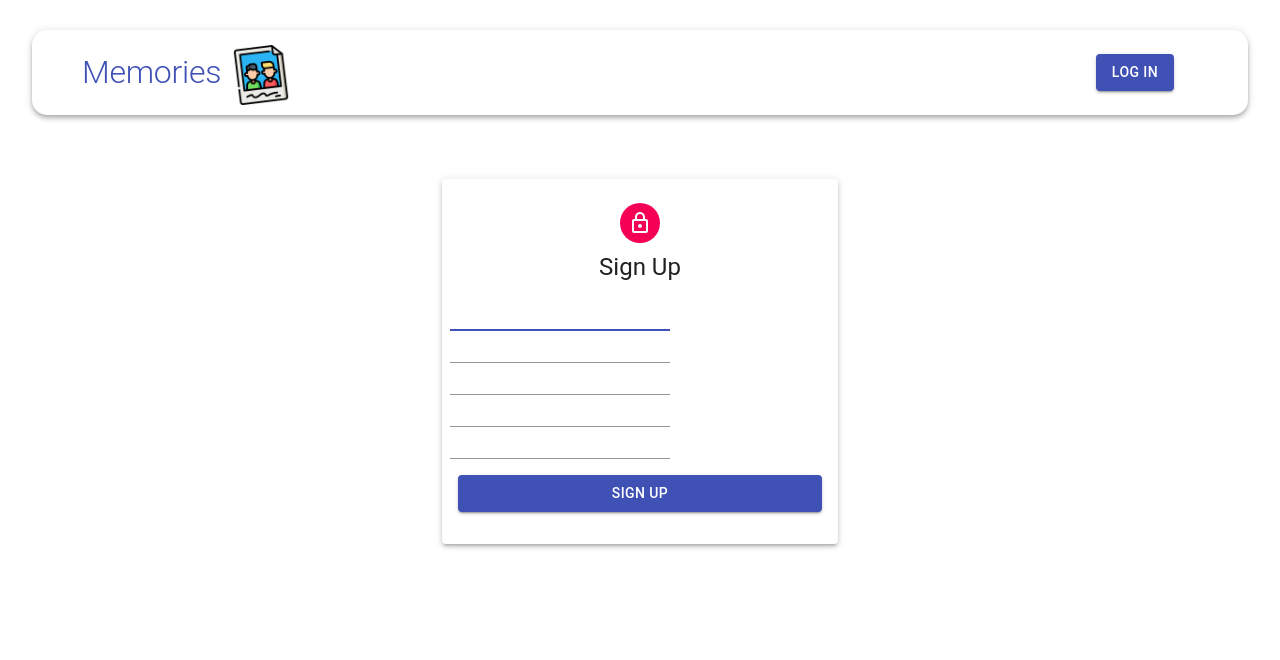
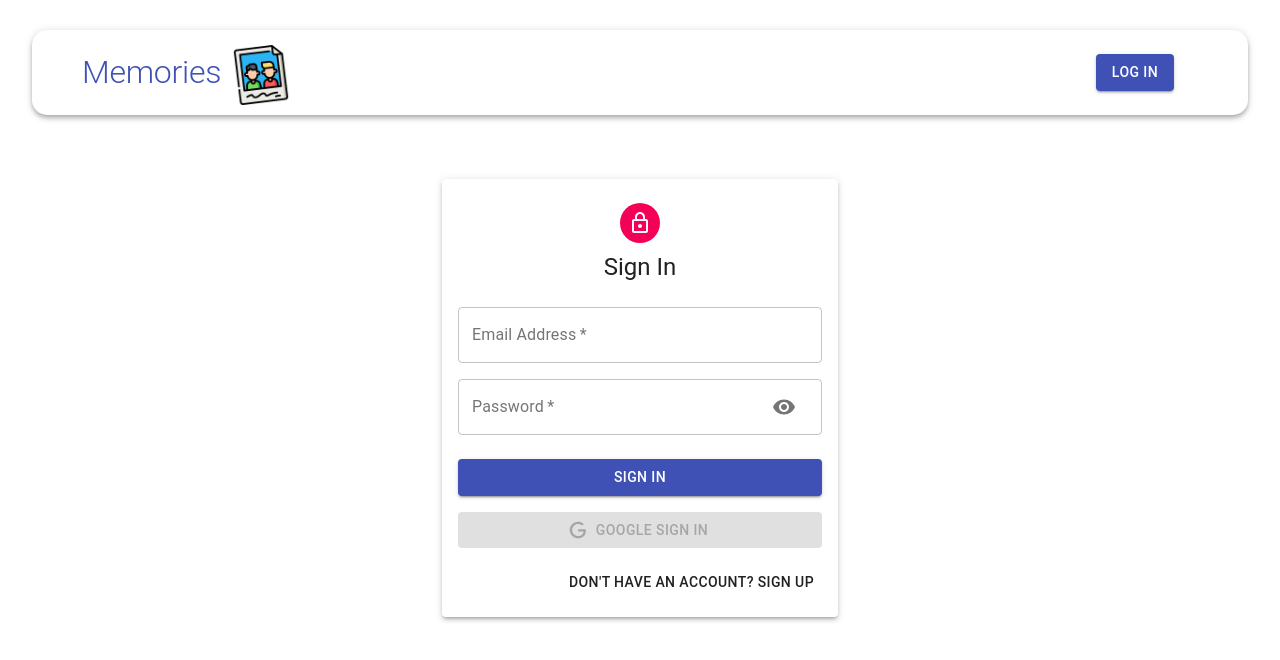
Before and after one commit to SushrutiNihale/memories-app, a React (Create React App) app in the folder client/: page /auth in a window 1280 px wide. Shown: the top 660 px of the page. Built offline with nearby package versions, Linux system fonts and the light colour scheme.

Commit message:
added googole authentication

```diff
--- a/client/package.json
+++ b/client/package.json
@@ -7,6 +7,7 @@
     "@material-ui/core": "^4.9.10",
     "@material-ui/icons": "^4.9.1",
     "@material-ui/lab": "^4.0.0-alpha.58",
+    "@react-oauth/google": "^0.2.6",
     "@testing-library/jest-dom": "^4.2.4",
     "@testing-library/react": "^9.3.2",
     "@testing-library/user-event": "^7.1.2",
@@ -17,8 +18,8 @@
     "react": "^16.12.0",
     "react-dom": "^16.12.0",
     "react-file-base64": "^1.0.3",
-    "react-google-login": "^5.1.25",
-    "react-redux": "^7.1.3",
+    "react-google-login": "^5.2.2",
+    "react-redux": "^8.0.2",
     "react-router-dom": "^6.3.0",
     "react-scripts": "3.4.1",
     "redux": "^4.0.5",
--- a/client/src/components/Auth/Auth.js
+++ b/client/src/components/Auth/Auth.js
@@ -1,19 +1,48 @@
 import React, { useState } from "react";
 import { Avatar, Typography, Button, Paper, Grid, Container, TextField } from "@material-ui/core";
 import LockOutlinedIcon from '@material-ui/icons/LockOutlined';
+import { GoogleLogin } from 'react-google-login';
+import { useDispatch } from 'react-redux';
+// import { GoogleLogin } from '@react-oauth/google';
+import { useNavigate } from 'react-router-dom';
 
 import useStyles from './styles';
-import { Input } from "@material-ui/core";
+import { Input } from "./Input";
+import Icon from "./icon";
 
 export const Auth = () => {
     const classes = useStyles();
-    const isSignUp = true;
+    const dispatch = useDispatch();
+    const navigate = useNavigate();
+    const [isSignUp, setIsSignUp] = useState(false);
     const [showPassword, setShowPassword] = useState(false);
 
     const handleSubmit = () => { }
     const handleChange = () => { }
     const handleShowPassword = () => {
         setShowPassword((prev) => !prev);
+    }
+    const toggleComp = () => {
+        setIsSignUp((prev) => !prev);
+        handleShowPassword();
+    }
+    const googleSuccess = async (res) => {
+        console.log(res);
+        const result = res?.profileObj; // optional chaining operator; does not throw an error if res doesn't exist
+        const token = res?.tokenId;
+
+        try {
+            dispatch({ type: 'AUTH', payload: { result, token } });
+
+            navigate("/");
+        } catch (err) {
+            console.log(err);
+        }
+    }
+    const googleFailure = (err) => {
+        console.log(err.details);
+        console.log(err.error);
+        console.log("Login failed");
     }
 
     return (
@@ -26,6 +55,7 @@ export const Auth = () => {
                     {isSignUp ? 'Sign Up' : 'Sign In'}
                 </Typography>
                 <form className={classes.form} onSubmit={handleSubmit}>
+                    {/* we can have both sign in and sign up in a single component as shown below */}
                     <Grid container spacing={2}>
                         {isSignUp && (
                             <>
@@ -40,8 +70,39 @@ export const Auth = () => {
                     <Button type="submit" fullWidth variant="contained" color="primary" className={classes.submit}>
                         {isSignUp ? "Sign Up" : "Sign In"}
                     </Button>
+                    {/* <GoogleLogin
+                        clientId="423720360471-l0f4kjdd6o4b0g0hvkjkdk7975hck6ng.apps.googleusercontent.com"
+                        onSuccess={googleSuccess}
+                        onFailure={googleFailure}
+                        theme="filled_blue"
+                        text="signin_with"
+                    /> */}
+
+                    <GoogleLogin
+                        clientId="564033717568-bu2nr1l9h31bhk9bff4pqbenvvoju3oq.apps.googleusercontent.com"
+                        render={(renderProps) => (
+                            <Button className={classes.googleButton} color="primary" fullWidth onClick={renderProps.onClick} disabled={renderProps.disabled} startIcon={<Icon />} variant="contained">
+                                Google Sign In
+                            </Button>
+                        )}
+                        onSuccess={googleSuccess}
+                        onFailure={googleFailure}
+                        cookiePolicy="single_host_origin"
+                    />
+                    <Grid container justifyContent="flex-end">
+                        <Grid item>
+                            <Button onClick={toggleComp}>
+                                {isSignUp
+                                    ?
+                                    "Already have an account? Log In"
+                                    :
+                                    "Don't have an account? Sign Up"
+                                }
+                            </Button>
+                        </Grid>
+                    </Grid>
                 </form>
             </Paper>
-        </Container>
+        </Container >
     )
 }
--- a/client/src/components/Auth/Input.js
+++ b/client/src/components/Auth/Input.js
@@ -17,7 +17,7 @@ export const Input = ({ half, name, handleChange, label, autoFocus, type, handle
                 label={label}
                 autoFocus={autoFocus}
                 type={type}
-                InputProps={name === "password" && {
+                InputProps={name === "password" ? {
                     endAdornment: (
                         <InputAdornment position="end">
                             <IconButton onClick={handleShowPassword}>
@@ -25,7 +25,10 @@ export const Input = ({ half, name, handleChange, label, autoFocus, type, handle
                             </IconButton>
                         </InputAdornment>
                     )
-                }}></TextField>
+                }
+                    :
+                    null}
+            ></TextField>
         </Grid>
     )
 }
--- /dev/null
+++ b/client/src/components/Auth/icon.js
@@ -0,0 +1,12 @@
+import React from 'react';
+
+const icon = () => (
+    <svg style={{ width: '20px', height: '20px' }} viewBox="0 0 24 24">
+        <path
+            fill="currentColor"
+            d="M21.35,11.1H12.18V13.83H18.69C18.36,17.64 15.19,19.27 12.19,19.27C8.36,19.27 5,16.25 5,12C5,7.9 8.2,4.73 12.2,4.73C15.29,4.73 17.1,6.7 17.1,6.7L19,4.72C19,4.72 16.56,2 12.1,2C6.42,2 2.03,6.8 2.03,12C2.03,17.05 6.16,22 12.25,22C17.6,22 21.5,18.33 21.5,12.91C21.5,11.76 21.35,11.1 21.35,11.1V11.1Z"
+        />
+    </svg>
+);
+
+export default icon;
--- a/client/src/components/Navbar/Navbar.js
+++ b/client/src/components/Navbar/Navbar.js
@@ -1,20 +1,20 @@
-import React from "react";
+import React, { useState } from "react";
 import { AppBar, Avatar, Button, Toolbar, Typography } from '@material-ui/core';
 import { Link } from 'react-router-dom';
+import { useSelector } from 'react-redux';
 
 import memories from '../../images/memories.png';
 import useStyles from './styles';
 
 export const Navbar = () => {
     const classes = useStyles();
-
-    const user = null;
+    const user = useSelector((store) => store.authData);
 
     return (
         <AppBar className={classes.appBar} position="static" color="inherit">
             <div className={classes.brandContainer}>
                 <Typography
-                    // component={Link} to="/"
+                    component={Link} to="/"
                     className={classes.heading} variant="h2" align="center">Memories</Typography>
                 <img className={classes.image} src={memories} alt="memories" height={60} />
             </div>
--- a/client/src/constants/actionTypes.js
+++ b/client/src/constants/actionTypes.js
@@ -3,3 +3,6 @@ export const CREATE_POST = 'CREATE_POST';
 export const UPDATE_POST = 'UPDATE_POST';
 export const DELETE_POST = 'DELETE_POST';
 export const UPDATE_LIKESCOUNT = 'UPDATE_LIKESCOUNT';
+
+export const AUTH = 'AUTH';
+export const LOGOUT = 'LOGOUT';
--- a/client/src/index.js
+++ b/client/src/index.js
@@ -4,20 +4,26 @@ import { Provider } from 'react-redux';
 import { legacy_createStore as createStore, applyMiddleware, compose } from 'redux';
 import thunk from 'redux-thunk';
 import { BrowserRouter } from 'react-router-dom';
+import { GoogleOAuthProvider } from '@react-oauth/google';
 
 import { App } from './App';
 import reducers from './reducers';
 import './index.css';
 
 const store = createStore(reducers, compose(applyMiddleware(thunk)));
+store.subscribe(() => {
+    console.log("subscribe: ", store.getState());
+})
 
 ReactDOM.render(
     <React.StrictMode>
-        <BrowserRouter>
-            <Provider store={store}>
-                <App />
-            </Provider>
-        </BrowserRouter>
+        <GoogleOAuthProvider clientId='423720360471-l0f4kjdd6o4b0g0hvkjkdk7975hck6ng.apps.googleusercontent.com'>
+            <BrowserRouter>
+                <Provider store={store}>
+                    <App />
+                </Provider>
+            </BrowserRouter>
+        </GoogleOAuthProvider>
     </React.StrictMode>,
     document.getElementById('root')
 );
--- /dev/null
+++ b/client/src/reducers/auth.reducer.js
@@ -0,0 +1,14 @@
+import { AUTH, LOGOUT } from '../constants/actionTypes';
+
+const authReducer = (store = null, action) => {
+    switch (action.type) {
+        case AUTH:
+            console.log(action.payload);
+            localStorage.setItem('user_details', JSON.stringify({ ...action?.payload }));
+            return action.payload;
+        default:
+            return store;
+    }
+}
+
+export default authReducer;
--- a/client/src/reducers/index.js
+++ b/client/src/reducers/index.js
@@ -1,7 +1,9 @@
 import { combineReducers } from 'redux';
 
 import posts from './posts.reducer';
+import authReducer from './auth.reducer';
 
 export default combineReducers({
     posts, // is nothing but posts: posts
+    authData: authReducer
 });
```
Also changed, not shown: 1 other file (tests, documents, lock files or other folders).
